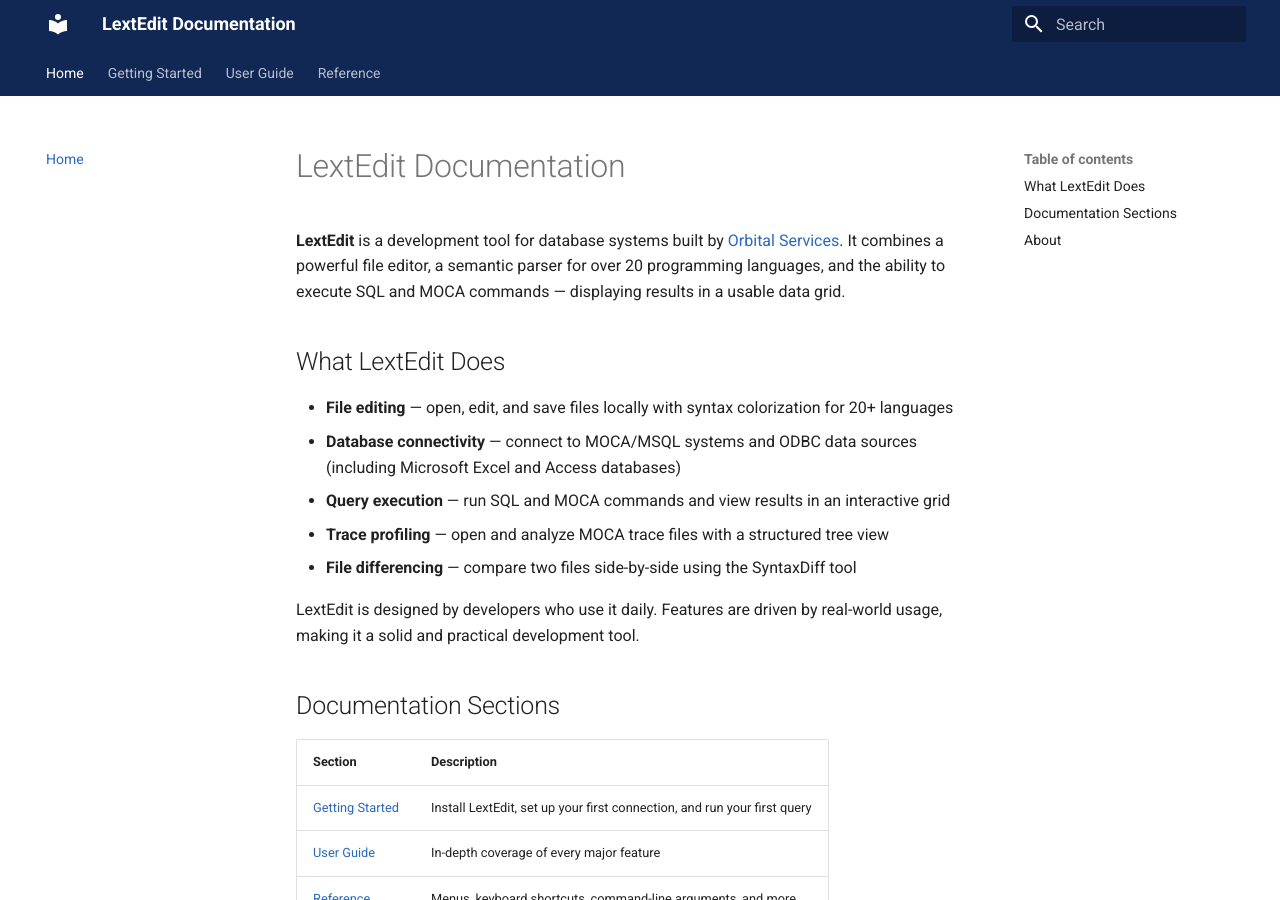
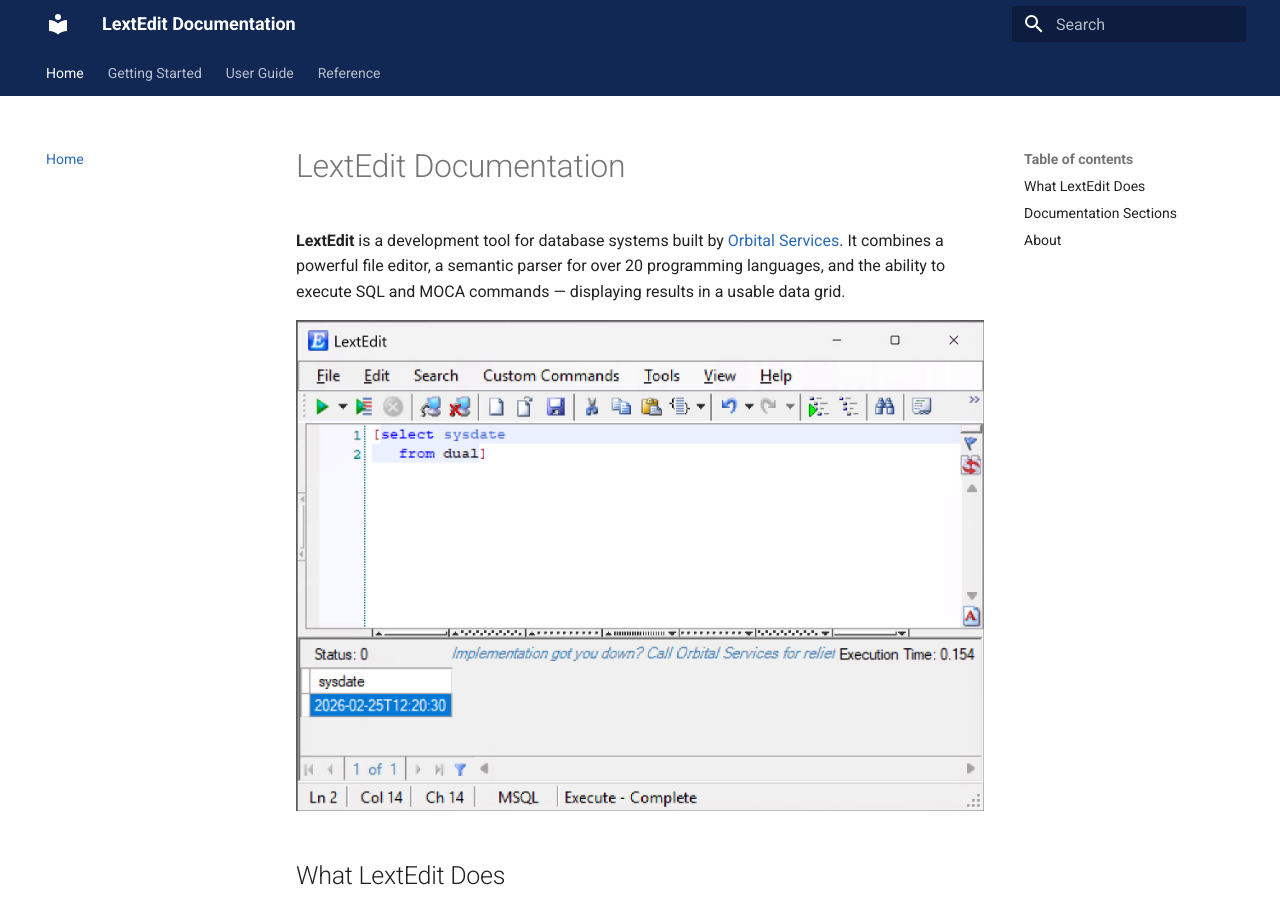
Before and after one commit to christopher-robertson/lextedit_documentation, an MkDocs documentation site: the page built from docs/index.md, in a window 1280 px wide and 900 px high. Built offline with MkDocs 1.6.1 and Material for MkDocs 9.7.7, drawn with Linux system fonts in a browser that asks for light colours.

Commit message:
Adding a screenshot to the Home page.

```diff
--- a/docs/index.md
+++ b/docs/index.md
@@ -1,6 +1,9 @@
 # LextEdit Documentation
 
 **LextEdit** is a development tool for database systems built by [Orbital Services](http://www.orbitalservices.com). It combines a powerful file editor, a semantic parser for over 20 programming languages, and the ability to execute SQL and MOCA commands — displaying results in a usable data grid.
+
+![Screenshot of SELECT sysdate FROM dual](img/lextedit_overview.png)
+
 
 ## What LextEdit Does
 
```
Also changed, not shown: docs/img/lextedit_overview.png (added).
